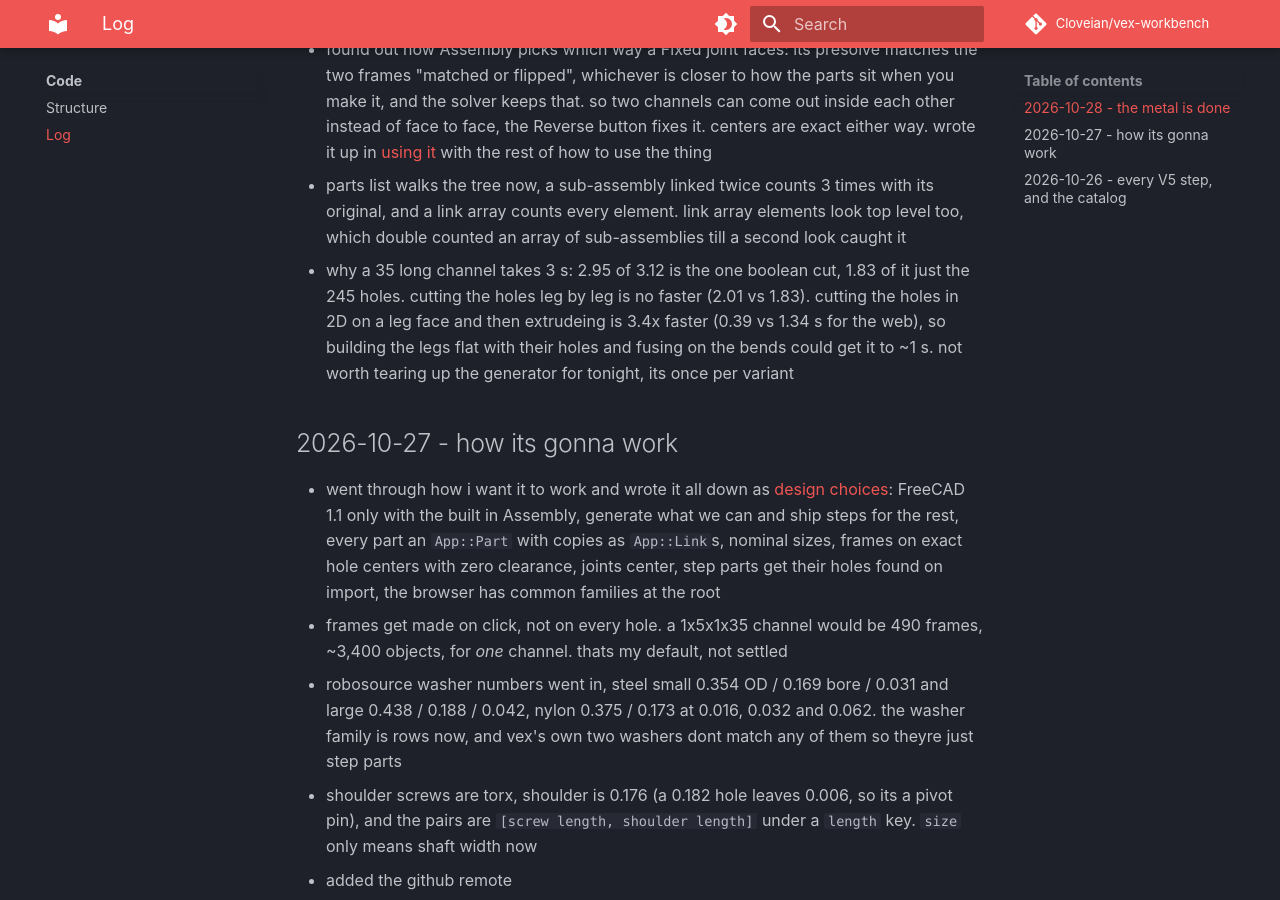
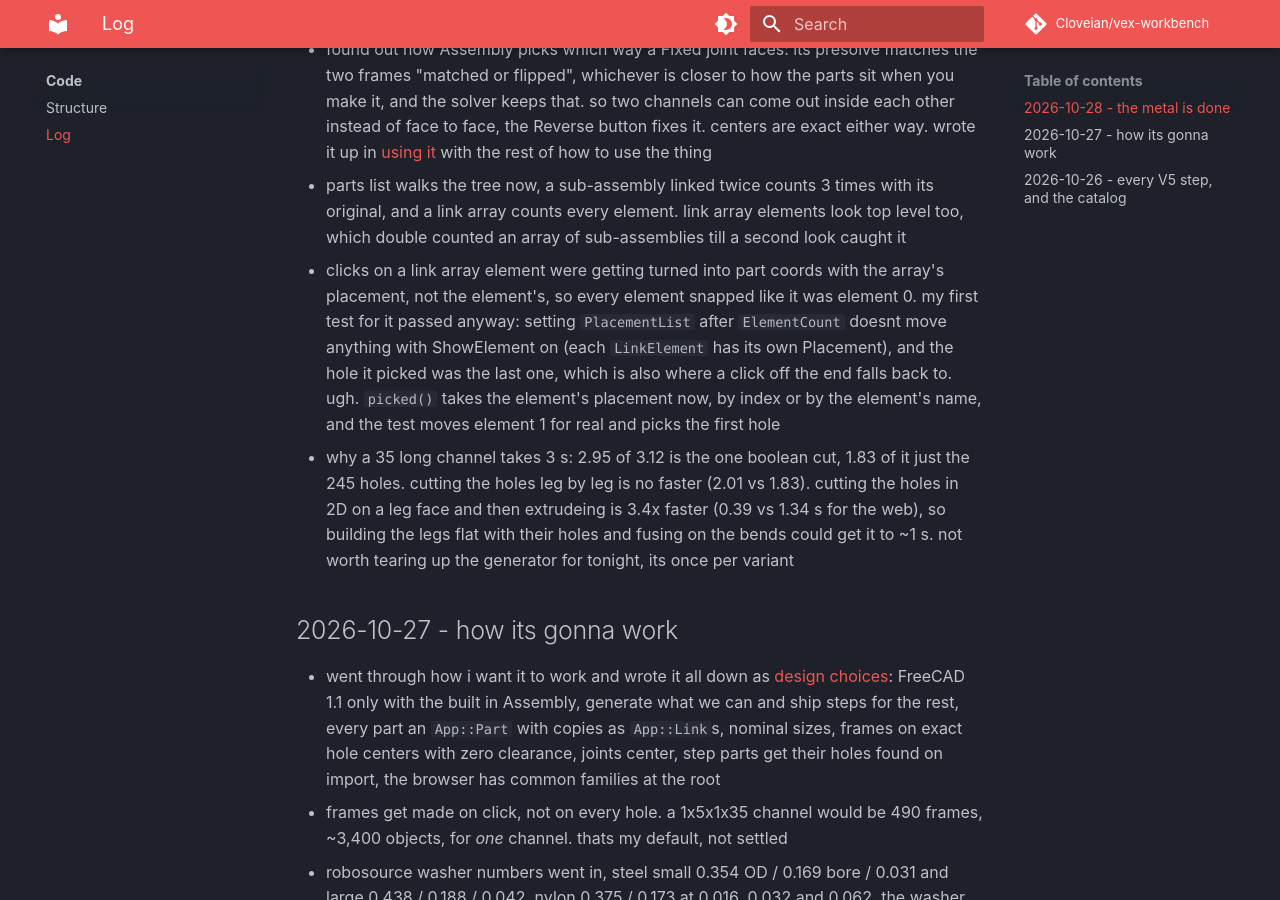
Before and after one commit to Cloveian/vex-workbench, an MkDocs documentation site: the page built from docs/code/log.md, in a window 1280 px wide and 900 px high, scrolled down 2430 px. Built offline with MkDocs 1.6.1 and Material for MkDocs 9.7.7, drawn with Linux system fonts in a browser that asks for light colours; comment, search, counter and statistics services are not loaded.

Commit message:
log, the link array thing

```diff
--- a/docs/code/log.md
+++ b/docs/code/log.md
@@ -39,6 +39,7 @@ later, the small stuff
 - a README for github
 - found out how Assembly picks which way a Fixed joint faces: its presolve matches the two frames "matched or flipped", whichever is closer to how the parts sit when you make it, and the solver keeps that. so two channels can come out inside each other instead of face to face, the Reverse button fixes it. centers are exact either way. wrote it up in [using it](../using.md) with the rest of how to use the thing
 - parts list walks the tree now, a sub-assembly linked twice counts 3 times with its original, and a link array counts every element. link array elements look top level too, which double counted an array of sub-assemblies till a second look caught it
+- clicks on a link array element were getting turned into part coords with the array's placement, not the element's, so every element snapped like it was element 0. my first test for it passed anyway: setting `PlacementList` after `ElementCount` doesnt move anything with ShowElement on (each `LinkElement` has its own Placement), and the hole it picked was the last one, which is also where a click off the end falls back to. ugh. `picked()` takes the element's placement now, by index or by the element's name, and the test moves element 1 for real and picks the first hole
 - why a 35 long channel takes 3 s: 2.95 of 3.12 is the one boolean cut, 1.83 of it just the 245 holes. cutting the holes leg by leg is no faster (2.01 vs 1.83). cutting the holes in 2D on a leg face and then extrudeing is 3.4x faster (0.39 vs 1.34 s for the web), so building the legs flat with their holes and fusing on the bends could get it to ~1 s. not worth tearing up the generator for tonight, its once per variant
 
 ## 2026-10-27 - how its gonna work
```
